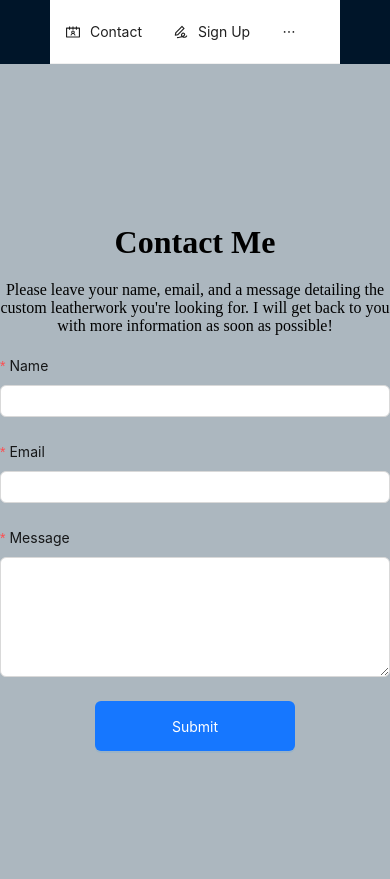
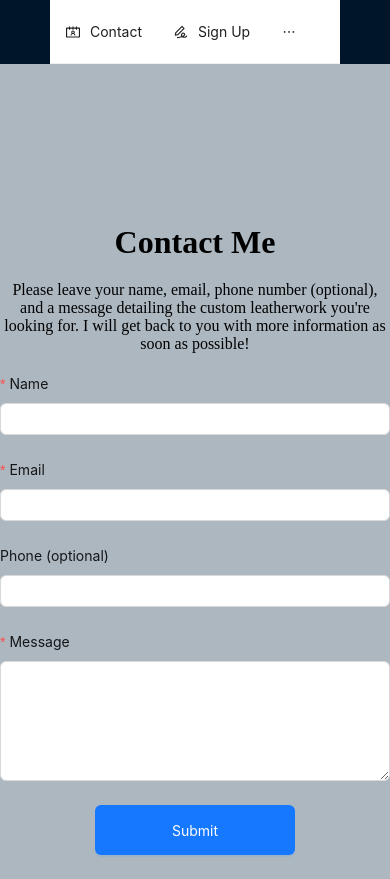
Before and after one commit to JoshMassa/chris-crafts, a React (Vite) app in the folder client/: page /contact in a window 390 px wide. Before the commit the page ends 844 px from the top, so only its background shows below. Built offline with nearby package versions, Linux system fonts and the light colour scheme.

Commit message:
Added optional phone number field to contact form

```diff
--- a/client/src/pages/Contact.jsx
+++ b/client/src/pages/Contact.jsx
@@ -5,6 +5,7 @@ import { validateEmail } from '../../../server/utils/helpers';
 function Contact() {
   const [name, setName] = useState('');
   const [email, setEmail] = useState('');
+  const [phone, setPhone] = useState('');
   const [messageText, setMessageText] = useState('');
   const [errorMessage, setErrorMessage] = useState('');
 
@@ -17,6 +18,8 @@ function Contact() {
       setName(value);
     } else if (name === 'email') {
       setEmail(value);
+    } else if (name === 'phone') {
+        setPhone(value);
     } else if (name === 'message') {
       setMessageText(value);
     }
@@ -37,6 +40,7 @@ function Contact() {
     // If the form submission was successful, reset the fields to an empty string
     setName('');
     setEmail('');
+    setPhone('');
     setMessageText('');
     setErrorMessage('');
     form.resetFields();
@@ -62,7 +66,7 @@ function Contact() {
     <div style={{ maxWidth: '600px', margin: '0 auto', marginTop: '10rem'}}>
       <h1 style={{ textAlign: 'center', marginBottom: 20 }}>Contact Me</h1>
       <p style={{ textAlign: 'center', marginBottom: 20 }}>
-        Please leave your name, email, and a message detailing the custom leatherwork you're looking for. I will get back to you with more information as soon as possible!
+        Please leave your name, email, phone number (optional), and a message detailing the custom leatherwork you're looking for. I will get back to you with more information as soon as possible!
       </p>
       <Form
         form={form}
@@ -98,6 +102,18 @@ function Contact() {
           />
         </Form.Item>
         <Form.Item
+          label="Phone (optional)"
+          name="phone"
+          rules={[{ required: false }]}
+        >
+          <Input
+            name="phone"
+            value={phone}
+            onChange={handleInputChange}
+            onBlur={handleInputBlur}
+          />
+        </Form.Item>
+        <Form.Item
           label="Message"
           name="message"
           rules={[{ required: true, message: 'Message field is required.' }]}
```
